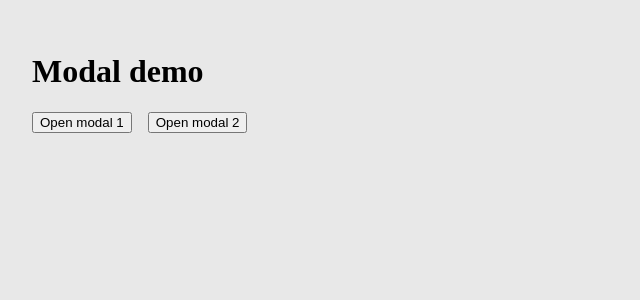
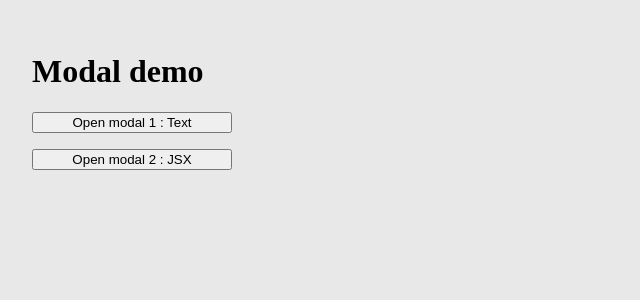
Before and after one commit to lgmoraes/lgm-react-modal, a React (Create React App) app: page / in a window 1280 px wide. Shown: the top 300 px of the page, without its empty margins (0-640 px from the left). Built offline with nearby package versions, Linux system fonts and the light colour scheme.

Commit message:
:fire: update: Remove useless code

```diff
--- a/src/App.jsx
+++ b/src/App.jsx
@@ -1,7 +1,7 @@
-import { useContext } from 'react'
 import styled from 'styled-components'
+import { useState } from 'react'
 
-import { ModalContext } from './lib/ModalContext'
+import Modal from './lib/Modal'
 
 const Container = styled.div`
   padding: 2em;
@@ -17,35 +17,33 @@ const Container = styled.div`
 `
 
 const Btns = styled.div`
+  width: 200px;
+
   display: flex;
+  flex-direction: column;
   gap: 1em;
 `
 
 function App() {
-  const { toggleModal, setContent } = useContext(ModalContext)
-
-  function openModal1() {
-    setContent('Modal 1 : The most basic modal example')
-    toggleModal()
-  }
-
-  function openModal2() {
-    setContent(
-      <>
-        <h1>Title</h1>
-        <p>Modal 2 : Modal with JSX</p>
-      </>
-    )
-    toggleModal()
-  }
+  const [open1, setOpen1] = useState()
+  const [open2, setOpen2] = useState()
 
   return (
     <Container>
       <h1>Modal demo</h1>
       <Btns>
-        <button onClick={openModal1}>Open modal 1</button>
-        <button onClick={openModal2}>Open modal 2</button>
+        <button onClick={setOpen1}>Open modal 1 : Text</button>
+        <button onClick={setOpen2}>Open modal 2 : JSX</button>
       </Btns>
+      <Modal open={open1} setOpen={setOpen1}>
+        Modal 1 : The most basic modal example
+      </Modal>
+      <Modal open={open2} setOpen={setOpen2}>
+        <>
+          <h1>Title</h1>
+          <p>Modal 2 : Modal with JSX</p>
+        </>
+      </Modal>
     </Container>
   )
 }
--- a/src/index.jsx
+++ b/src/index.jsx
@@ -1,13 +1,10 @@
 import React from 'react'
 import ReactDOM from 'react-dom/client'
 import App from './App'
-import { ModalProvider } from './lib/ModalContext'
 
 const root = ReactDOM.createRoot(document.getElementById('root'))
 root.render(
   <React.StrictMode>
-    <ModalProvider>
-      <App />
-    </ModalProvider>
+    <App />
   </React.StrictMode>
 )
--- a/src/lib/Modal.jsx
+++ b/src/lib/Modal.jsx
@@ -31,11 +31,17 @@ function stopPropagation(e) {
   e.stopPropagation()
 }
 
-function Modal({ open, content, toggleModal }) {
+
+
+function Modal({ open, setOpen, children }) {
+  function toggleModal() {
+    setOpen(!open)
+  }
+
   return (
     <Background open={open} onClick={toggleModal}>
       <ModalWrapper onClick={stopPropagation}>
-        {content}
+        {children}
         <button onClick={toggleModal}>Close</button>
       </ModalWrapper>
     </Background>
--- a/src/lib/ModalContext.jsx
+++ /dev/null
@@ -1,20 +0,0 @@
-import { useState, createContext } from 'react'
-import Modal from './Modal'
-
-export const ModalContext = createContext()
-
-export const ModalProvider = ({ children }) => {
-  const [open, setOpen] = useState(false)
-  const [content, setContent] = useState(null)
-
-  const toggleModal = () => {
-    setOpen(!open)
-  }
-
-  return (
-    <ModalContext.Provider value={{ open, toggleModal, setContent }}>
-      {children}
-      <Modal open={open} content={content} toggleModal={toggleModal} />
-    </ModalContext.Provider>
-  )
-}
```
